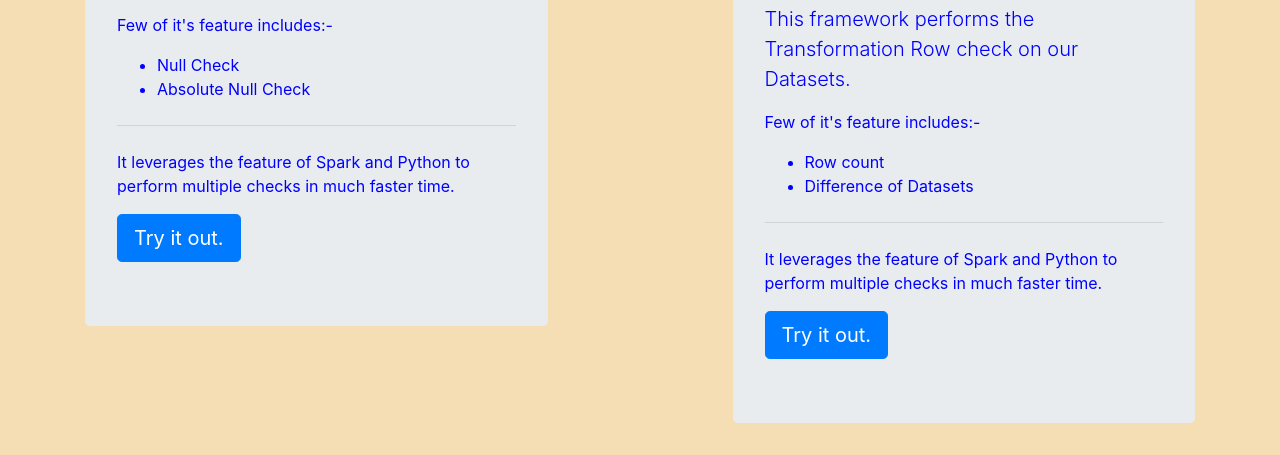
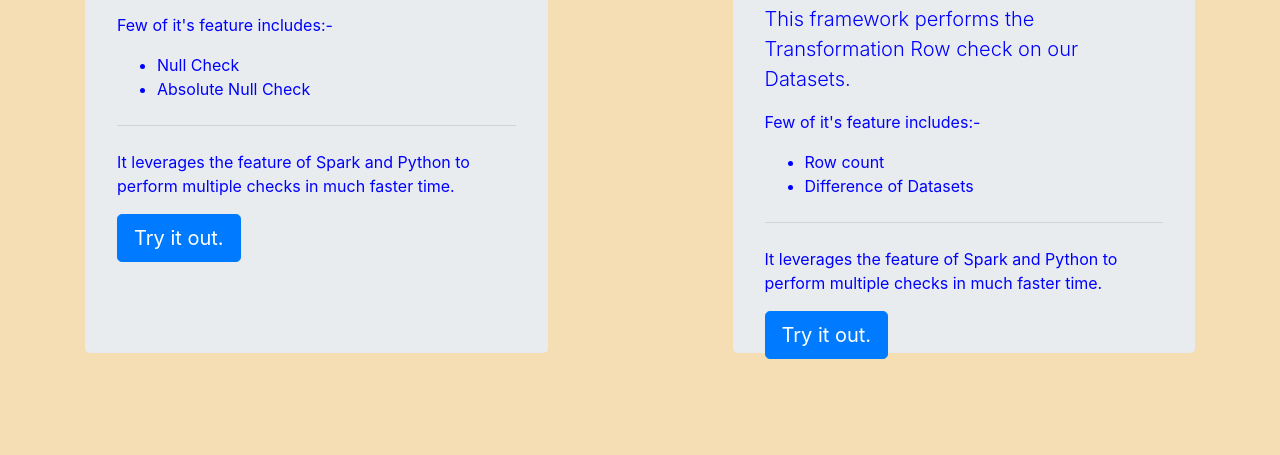
Before and after one commit to anandlearningstudio/web_developement_projects, a plain HTML site: page index.html in a window 1280 px wide. Shown: the part 461-916 px from the top of the page. After the commit the page ends 846 px from the top, so only its background shows below. Drawn offline with nearby package versions, Linux system fonts and the light colour scheme.

Commit message:
Update index.css

```diff
--- a/index.css
+++ b/index.css
@@ -9,5 +9,8 @@ h1{
 .display-4{
   text-align: center;
   text-emphasis: Absolute;
+}
 
+.jumbotron{
+  height: 555px;
 }
```
